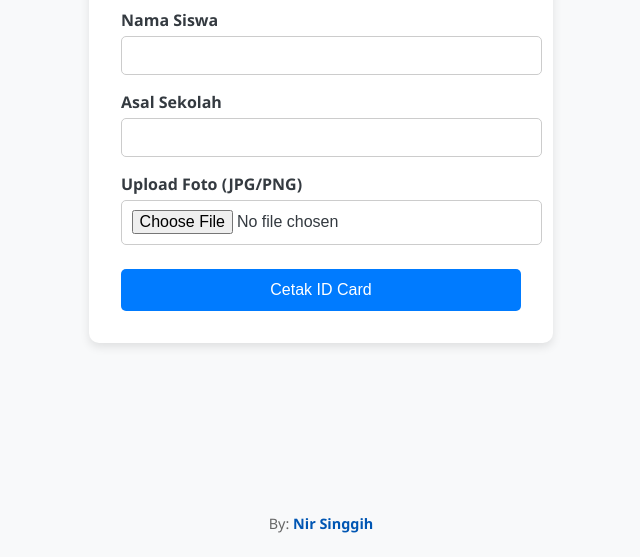
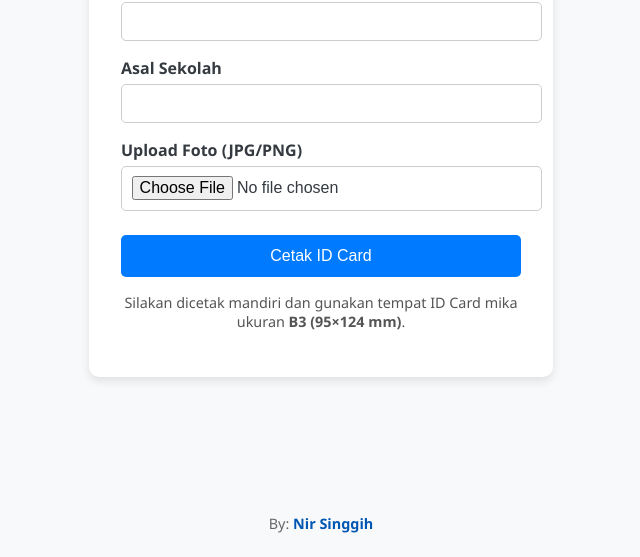
Before and after one commit to nirsinggih/idcard, a plain HTML site: page index.html in a window 1280 px wide. Shown: the part 243-800 px from the top of the page, without its empty margins (319-959 px from the left). Drawn offline with Linux system fonts and the light colour scheme.

Commit message:
Update index.html

```diff
--- a/index.html
+++ b/index.html
@@ -108,6 +108,9 @@
       <input type="file" name="foto" id="foto" accept="image/*" required>
 
       <input type="submit" value="Cetak ID Card">
+      <p style="margin-top: 1rem; font-size: 0.9rem; color: #555; text-align: center;">
+  Silakan dicetak mandiri dan gunakan tempat ID Card mika ukuran <strong>B3 (95×124 mm)</strong>.
+</p>
     </form>
   </div>
 
```
